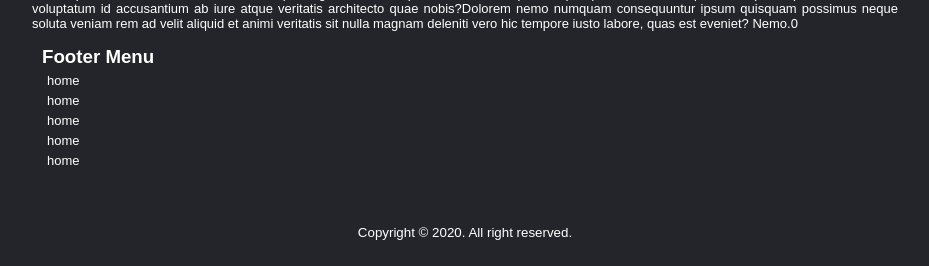
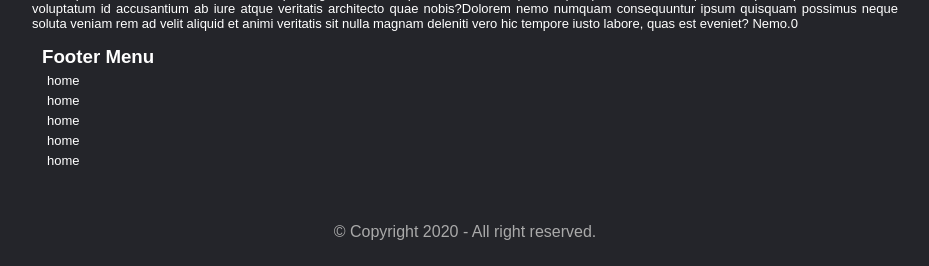
Before and after one commit to JhonathanMusa/python-web-practice, a Flask app: page / in a window 1280 px wide. Shown: the part 899-1165 px from the top of the page, without its empty margins (175-1104 px from the left). Run offline with Flask 2, Linux system fonts and the light colour scheme.

Commit message:
changing footer style

```diff
--- a/static/css/style.css
+++ b/static/css/style.css
@@ -32,7 +32,7 @@ button {
   font-family: sans-serif;
   font-weight: 500;
   font-size: 16px;
-  color: #edf0f1;
+  color: #aaa;
   text-decoration: none;
 }
 
@@ -173,7 +173,7 @@ button:hover {
 
 .copy{
   padding: 25px;
-  color: white;
+  color: #aaa;
 }
 
 .copy p{
--- a/templates/about.html
+++ b/templates/about.html
@@ -46,7 +46,7 @@
       <div class="clearFix"></div>
 
       <div class="copy">
-        <p><small>Copyright &copy; 2020. All right reserved.</small></p>
+        <p>&copy; Copyright 2020 - All right reserved.</p>
       </div>
     </div>
   </body>
--- a/templates/contact.html
+++ b/templates/contact.html
@@ -46,7 +46,7 @@
       <div class="clearFix"></div>
 
       <div class="copy">
-        <p><small>Copyright &copy; 2020. All right reserved.</small></p>
+        <p>&copy; Copyright 2020 - All right reserved.</p>
       </div>
     </div>
   </body>
--- a/templates/index.html
+++ b/templates/index.html
@@ -69,7 +69,7 @@
         <div class="clearFix"></div>
       </footer>
       <div class="copy">
-        <p><small>Copyright &copy; 2020. All right reserved.</small></p>
+        <p>&copy; Copyright 2020 - All right reserved.</p>
       </div>
     </div>
   </body>
--- a/templates/products.html
+++ b/templates/products.html
@@ -46,7 +46,7 @@
       <div class="clearFix"></div>
 
       <div class="copy">
-        <p><small>Copyright &copy; 2020. All right reserved.</small></p>
+        <p>&copy; Copyright 2020 - All right reserved.</p>
       </div>
     </div>
   </body>
--- a/templates/service-one.html
+++ b/templates/service-one.html
@@ -46,7 +46,7 @@
       <div class="clearFix"></div>
 
       <div class="copy">
-        <p><small>Copyright &copy; 2020. All right reserved.</small></p>
+        <p>&copy; Copyright 2020 - All right reserved.</p>
       </div>
     </div>
   </body>
--- a/templates/service-three.html
+++ b/templates/service-three.html
@@ -46,7 +46,7 @@
       <div class="clearFix"></div>
 
       <div class="copy">
-        <p><small>Copyright &copy; 2020. All right reserved.</small></p>
+        <p>&copy; Copyright 2020 - All right reserved.</p>
       </div>
     </div>
   </body>
--- a/templates/service-two.html
+++ b/templates/service-two.html
@@ -46,7 +46,7 @@
       <div class="clearFix"></div>
 
       <div class="copy">
-        <p><small>Copyright &copy; 2020. All right reserved.</small></p>
+        <p>&copy; Copyright 2020 - All right reserved.</p>
       </div>
     </div>
   </body>
```
